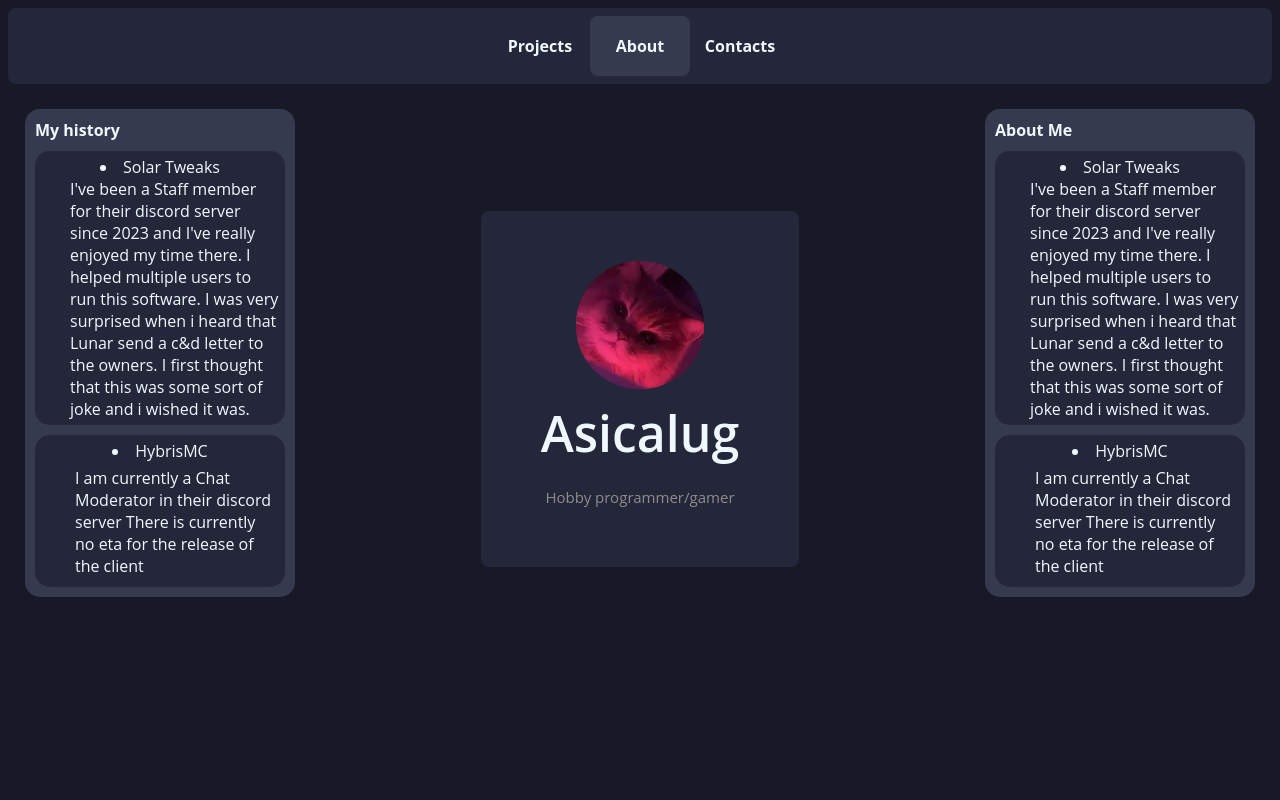
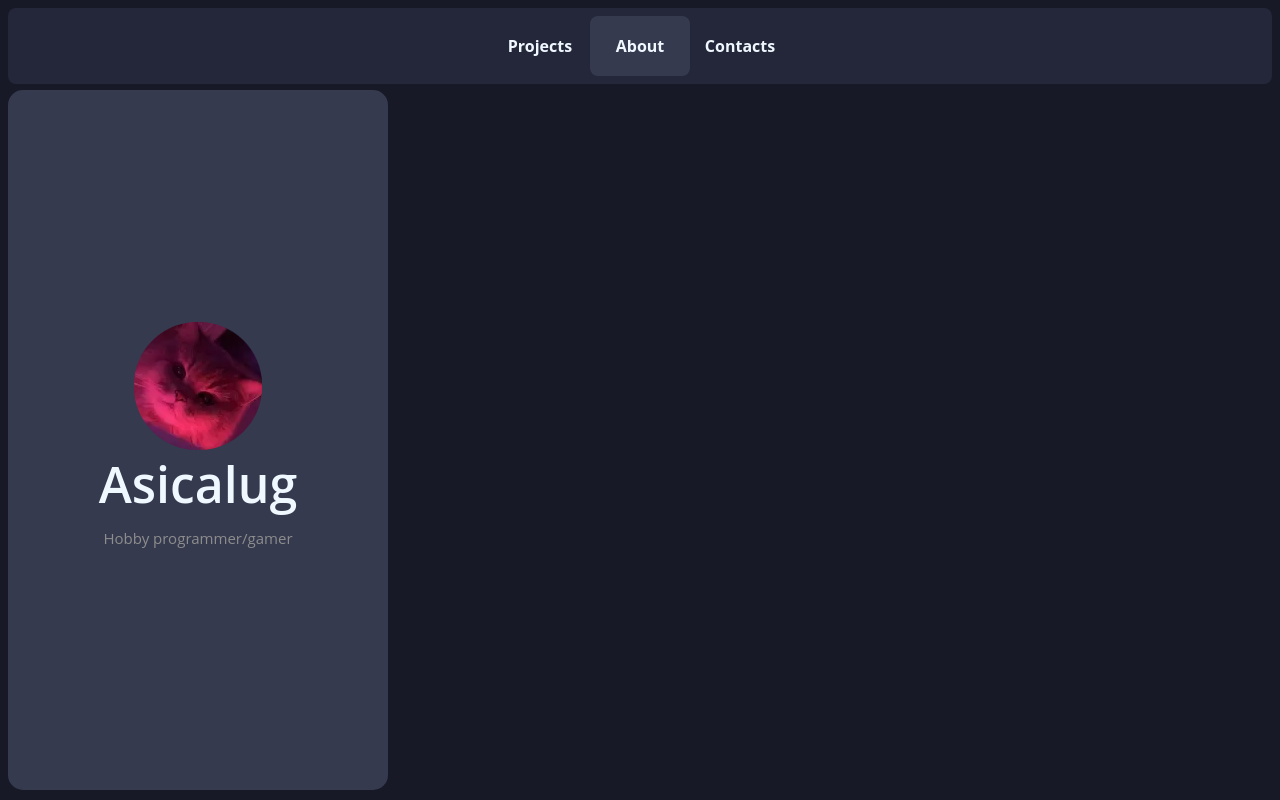
Before and after one commit to Asicalug/AboutMe, a plain HTML site: page index.html in a window 1280 px wide. Drawn offline with nearby package versions, Linux system fonts and the light colour scheme.

Commit message:
Changing Shit Lol

```diff
--- a/index.html
+++ b/index.html
@@ -19,32 +19,7 @@
         </div>
     </div>
 
-    <div class="container">
-        <div class="history-container">
-
-            My history
-
-            <div class="solarinfo">
-                <li>Solar Tweaks</li>
-
-                <div class="history-solar">
-                    I've been a Staff member for their discord server since 2023 and I've really enjoyed my time there. I helped multiple users to run this software. I was very surprised when i heard that Lunar send a c&d letter to the owners. I first thought that this was some sort of joke and i wished it was.
-                </div>
-            </div>
-
-            <div class="hybrisinfo">
-                <li>HybrisMC</li>
-
-                <div class="history-hybris">
-                    I am currently a Chat Moderator in their discord server There is currently no eta for the release of the client
-                </div>
-            </div>
-
-
-        </div>
-
-        <div class="profile-container">
-
+    <div class="info-container-pc">
         <div class="profile-pfp">
 
         </div>
@@ -56,31 +31,21 @@
         <div class="profile-hobby">
             Hobby programmer/gamer
         </div>
+    </div>
+    <div class="info-container-mobile">
+        <div class="profile-pfp">
 
         </div>
 
-        <div class="about-container">
-            About Me
+        <div class="profile-name">
+            Asicalug
+        </div>
 
-            <div class="solarinfo">
-                <li>Solar Tweaks</li>
-
-                <div class="history-solar">
-                    I've been a Staff member for their discord server since 2023 and I've really enjoyed my time there. I helped multiple users to run this software. I was very surprised when i heard that Lunar send a c&d letter to the owners. I first thought that this was some sort of joke and i wished it was.
+        <div class="profile-hobby">
+            Hobby programmer/gamer
         </div>
     </div>
 
-            <div class="hybrisinfo">
-                <li>HybrisMC</li>
-
-                <div class="history-hybris">
-                    I am currently a Chat Moderator in their discord server There is currently no eta for the release of the client
-                </div>
-            </div>
-
-
-        </div>
-    </div>
 
     <div class="more-container">
         <div class="more-solarinfo">
--- a/main.css
+++ b/main.css
@@ -59,36 +59,38 @@ body {
     flex-grow: 0.1;
     margin-left: 5px;
 }
-.container {
+.info-container-pc {
     display: flex;
     position: fixed;
-    height: 100%;
+    align-items: center;
+    justify-content: center;
+    flex-direction: column;
+    border-radius: 15px;
+    padding: 30px;
+    width: 25%;
+    background-color: #363a4f;
+    top: 90px;
+    bottom: 10px;
+}
+.info-container-mobile {
+    display: none;
+    align-items: center;
+    justify-content: center;
+    flex-direction: column;
+    border-radius: 15px;
+    padding-top: 10px;
+    padding-bottom: 10px;
     width: 100%;
-    justify-content: space-around;
-    align-items: center;
-    left: 0;
-}
-.profile-container {
-    display: flex;
-    flex-direction: column;
-    justify-content: start;
-    align-items: center;
-    padding: 50px;
-
-    background-color: #24273a;
-    border-radius: 8px;
-    margin-bottom: 190px;
+    background-color: #363a4f;
+    margin-top: 10px;
 }
 .profile-pfp {
     display: flex;
-
-    justify-content: space-around;
     content: url(assets/Untitled.png);
 }
 .profile-name {
     display: flex;
     color: aliceblue;
-    padding: 10px;
     font-size: 50px;
     font-weight: 600;
 }
@@ -97,92 +99,6 @@ body {
     color: rgb(141, 141, 141);
     padding: 10px;
     font-size: 15px;
-    font-weight: normal;
-}
-.history-container {
-    display: flex;
-    flex-direction: column;
-    justify-content: center;
-    padding: 10px;
-    width: 250px;
-    background-color: #363a4f;
-    margin: auto;
-    margin-top: 25px;
-    margin-left: 25px;
-    transition: all 0.3s;
-    border-radius: 15px;
-    color: aliceblue;
-}
-.solarinfo {
-    display: flex;
-    color: aliceblue;
-    font-weight: normal;
-    flex-direction: column;
-    align-items: center;
-    background-color: #24273a;
-    border-radius: 15px;
-    margin-top: 10px;
-    padding: 5px;
-}
-.solarinfo li:hover {
-    text-decoration: underline;
-}
-.history-solar {
-    display: flex;
-    align-items: center;
-    justify-content: center;
-    flex-direction: column;
-    color: aliceblue;
-    font-weight: normal;
-    margin-left: 30px;
-}
-.hybrisinfo {
-    display: flex;
-    color: aliceblue;
-    font-weight: normal;
-    flex-direction: column;
-    justify-content: space-around;
-    align-items: center;
-    background-color: #24273a;
-    border-radius: 15px;
-    padding: 5px;
-    margin-top: 10px;
-}
-.hybrisinfo li:hover {
-    text-decoration: underline;
-}
-.history-hybris {
-    display: flex;
-    align-items: center;
-    justify-content: center;
-    flex-direction: column;
-    color: aliceblue;
-    font-weight: normal;
-    padding: 5px;
-    margin-left: 30px;
-}
-.about-container {
-    display: flex;
-    align-self: flex-end;
-    justify-content: end;
-    flex-direction: column;
-    padding: 10px;
-    width: 250px;
-    background-color: #363a4f;
-    margin: auto;
-    margin-top: 25px;
-    margin-right: 25px;
-    transition: all 0.3s;
-    border-radius: 15px;
-    color: aliceblue;
-    left: 0;
-}
-.about-text {
-    display: none;
-    align-items: center;
-    justify-content: center;
-    margin-top: 12px;
-    color: aliceblue;
     font-weight: normal;
 }
 .more-container {
@@ -257,13 +173,11 @@ body {
     gap: 100px;
 }
 
-@media only screen and (max-width: 1200px) {
-    .history-container {
-        opacity: 0;
-        visibility: hidden;
+@media only screen and (max-width: 840px) {
+    .info-container-pc {
+        display: none;
     }
-    .about-container {
-        opacity: 0;
-        visibility: hidden;
+    .info-container-mobile {
+        display: flex;
     }
 }
```
Lines whose indentation alone changed are shown as unchanged.
